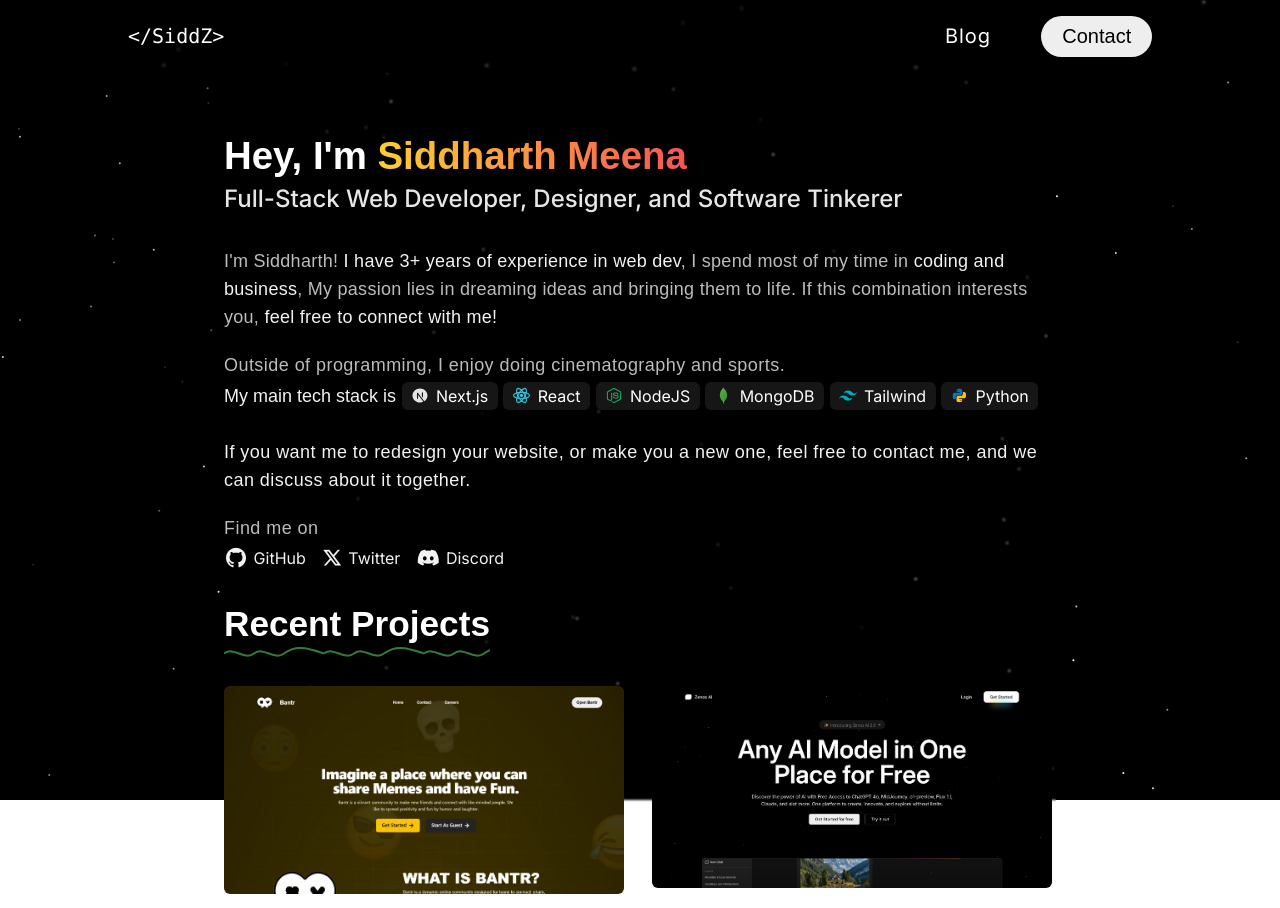
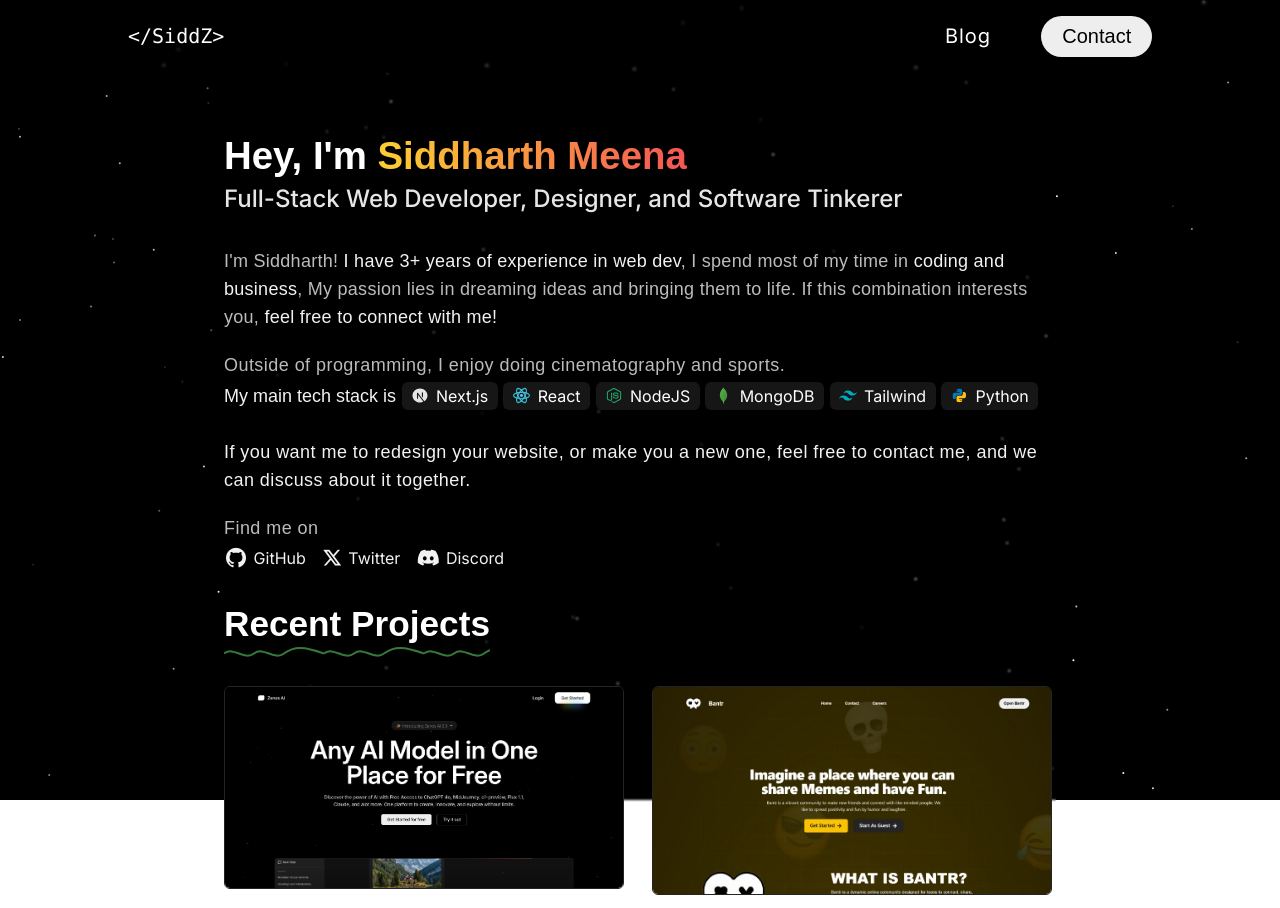
Before and after one commit to SiddDevZ/Portfolio, a Next.js app: page / in a window 1280 px wide. Shown: the top 908 px of the page. Built offline with nearby package versions, Linux system fonts and the light colour scheme.

Commit message:
Project fixed

```diff
--- a/app/Components/Project/Project.jsx
+++ b/app/Components/Project/Project.jsx
@@ -23,7 +23,7 @@ const Project = ({ title, image, description, link, lang, workInProgress, onHove
       onMouseLeave={onLeave}
       onClick={() => redirect('no')}
     >
-      <img src={`/${image}`} alt="" className='object-cover rounded-md' />
+      <img src={`/${image}`} alt="" className='object-cover border border-[#242424] rounded-md' />
       <h1 className='md:text-[1.5rem] sm:text-[3.2vw] xs:text-[3.1vw] xss:text-[1.5rem] leading-8 md:mt-4 sm:mt-[0.6rem] xs:mt-[0.5rem] xss:mt-4 font-pop font-bold text-[#E4E4E4]'>{title}</h1>
       <p className='bg-gradient-to-r cursor-pointer md:text-sm sm:text-[2vw] xs:text-[1.9vw] xss:text-[0.82rem] sm:leading-4 xs:leading-3 opacity-90 from-[#9BE15D] to-[#00E3AE] text-transparent bg-clip-text'>
         {lang.map((language, index) => (
--- a/app/Components/Project/Projects.jsx
+++ b/app/Components/Project/Projects.jsx
@@ -58,6 +58,18 @@ const Projects = () => {
       />
       <div className="grid grid-cols-1 sm:grid-cols-2 gap-6 max-w-5xl mx-auto" ref={containerRef}>
         <Project
+          title={"Zenos - AI ChatBot"}
+          image="zenos.webp"
+          link={"https://zenos.siddz.com"}
+          lang={["React", "Node.js", "Express", "APIs", "MongoDB"]}
+          description={
+            "ChatBot which provides the latest models for free, with a visually appealing and Responsive interface."
+          }
+          onHover={() => handleHover(0)}
+          onLeave={handleLeave}
+          blog={"/blog/project-zenosai"}
+        />
+        <Project
           title={"Bantr - Chatting App"}
           image="bantr.webp"
           link={"https://bantr.siddz.com"}
@@ -65,21 +77,9 @@ const Projects = () => {
           description={
             "Real-Time chatting app similar to Discord. Servers, channels, direct messages, and much more.."
           }
-          onHover={() => handleHover(0)}
+          onHover={() => handleHover(1)}
           onLeave={handleLeave}
           blog={"/blog/making-of-bantr"}
-        />
-        <Project
-          title={"ZenosAI - AI ChatBot"}
-          image="zenos.webp"
-          link={"https://zenos.siddz.com"}
-          lang={["React", "Node.js", "Express", "APIs", "MongoDB"]}
-          description={
-            "ChatBot Powered by Meta's Llama model, with a visually appealing and Responsive interface."
-          }
-          onHover={() => handleHover(1)}
-          onLeave={handleLeave}
-          blog={"/blog/project-zenosai"}
         />
         <Project
           title={"Luvo Web"}
```
